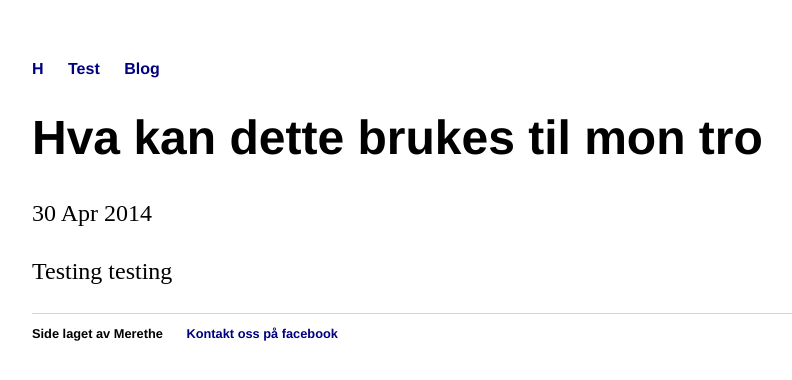
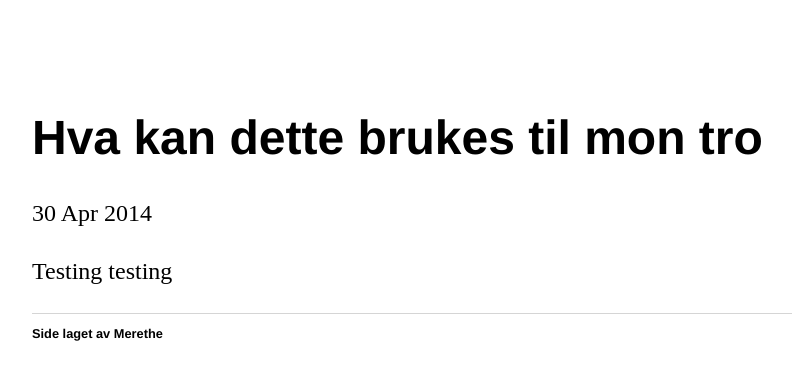
Before and after one commit to Varda84/Digicon_shop, a Jekyll site: the page built from _posts/2014-04-30-hank-quinlan-site-launched.md, in a window 1280 px wide. Shown: the top 380 px of the page, without its empty margins (160-952 px from the left). Built offline with Jekyll 4.4.1, drawn with Linux system fonts in a browser that asks for light colours.

Commit message:
Update main.css

```diff
--- a/css/main.css
+++ b/css/main.css
@@ -14,7 +14,7 @@ nav ul li, footer ul li {
 }
 a {
     text-decoration: none;
-    color: #000080;
+    color: #FFFFFF;
 }
 a:hover {
     text-decoration: underline;
@@ -26,7 +26,7 @@ h1 {
 p {
     font-size: 1.5em;
     line-height: 1.4em;
-    color: #FFFFF;
+    color: #000000;
 }
 footer {
     border-top: 1px solid #d5d5d5;
```
